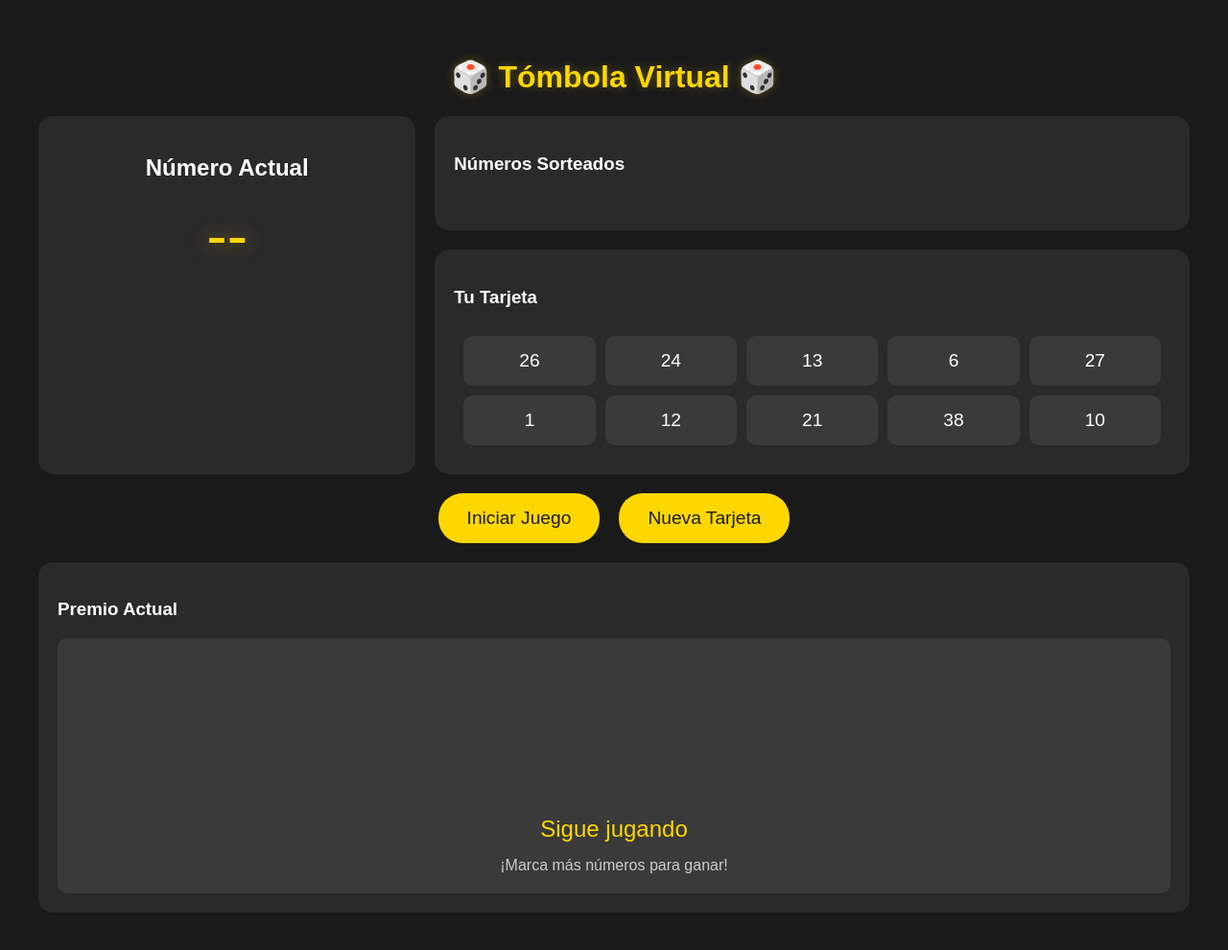
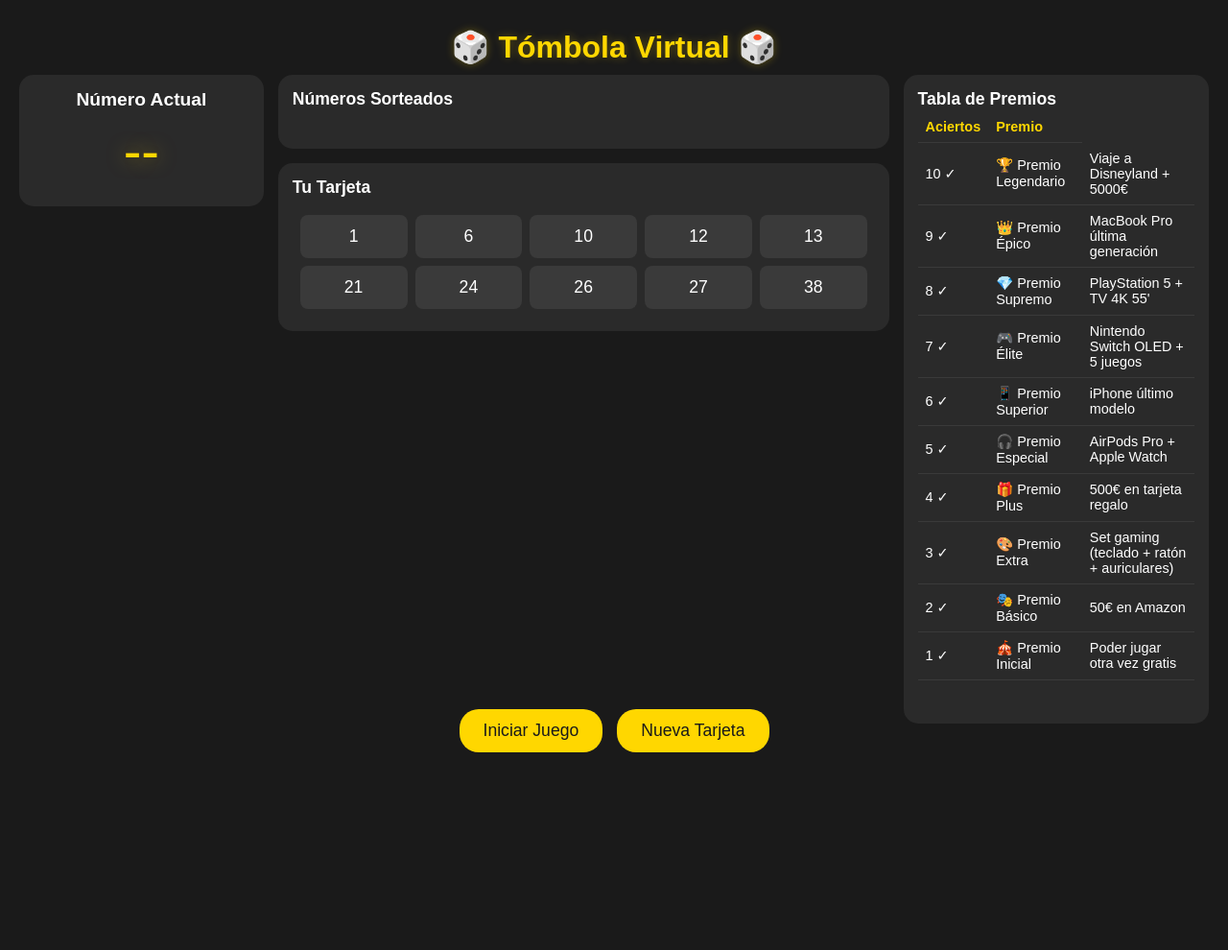
Before and after one commit to PCSolucion/tombola, a plain HTML site: page index.html in a window 1280 px wide. Shown: the whole page at 96% size. After the commit the page ends 820 px from the top, so only its background shows below. Drawn offline with Linux system fonts and the light colour scheme.

Commit message:
archivos iniciales

```diff
--- a/index.html
+++ b/index.html
@@ -16,6 +16,7 @@
                 <div id="currentNumber">--</div>
             </div>
 
+            <div class="game-section">
                 <div class="drawn-numbers">
                     <h3>Números Sorteados</h3>
                     <div id="drawnNumbersList"></div>
@@ -27,18 +28,24 @@
                 </div>
             </div>
 
+            <div class="prizes-table">
+                <h3>Tabla de Premios</h3>
+                <table id="prizesTable">
+                    <thead>
+                        <tr>
+                            <th>Aciertos</th>
+                            <th>Premio</th>
+                        </tr>
+                    </thead>
+                    <tbody>
+                    </tbody>
+                </table>
+            </div>
+        </div>
+
         <div class="controls">
             <button id="startButton" class="control-button">Iniciar Juego</button>
             <button id="newCardButton" class="control-button">Nueva Tarjeta</button>
-        </div>
-
-        <div class="prize-section">
-            <h3>Premio Actual</h3>
-            <div class="prize-display">
-                <div id="prizeImage" class="prize-image"></div>
-                <div id="prizeName" class="prize-name">¡Juega para ganar!</div>
-                <div id="prizeDescription" class="prize-description">Marca números para ganar premios</div>
-            </div>
         </div>
     </div>
     <script src="script.js"></script>
--- a/script.js
+++ b/script.js
@@ -1,75 +1,15 @@
-// Configuración de premios con sus imágenes correspondientes
+// Configuración de premios
 const prizes = [
-    {
-        name: "🏆 Royal Flush",
-        description: "¡Premio mayor! Un viaje todo pagado",
-        requiredMarks: 10,
-        image: "https://raw.githubusercontent.com/PCSolucion/NW_poker_NW/main/cartas.png",
-        spritePosition: "0 0" // Posición en el sprite de la imagen de Royal Flush
-    },
-    {
-        name: "🎰 Escalera de Color",
-        description: "¡Felicidades! Una consola de videojuegos",
-        requiredMarks: 9,
-        image: "https://raw.githubusercontent.com/PCSolucion/NW_poker_NW/main/cartas.png",
-        spritePosition: "-150px 0" // Ajusta según la posición en el sprite
-    },
-    {
-        name: "🎲 Póker",
-        description: "¡Increíble! Un smartphone de última generación",
-        requiredMarks: 8,
-        image: "https://raw.githubusercontent.com/PCSolucion/NW_poker_NW/main/cartas.png",
-        spritePosition: "-300px 0"
-    },
-    {
-        name: "🎮 Full House",
-        description: "¡Genial! Un set de auriculares gaming",
-        requiredMarks: 7,
-        image: "https://raw.githubusercontent.com/PCSolucion/NW_poker_NW/main/cartas.png",
-        spritePosition: "-450px 0"
-    },
-    {
-        name: "🎯 Color",
-        description: "¡Excelente! Una tarjeta de regalo de $100",
-        requiredMarks: 6,
-        image: "https://raw.githubusercontent.com/PCSolucion/NW_poker_NW/main/cartas.png",
-        spritePosition: "-600px 0"
-    },
-    {
-        name: "🎪 Escalera",
-        description: "¡Muy bien! Un juego de mesa premium",
-        requiredMarks: 5,
-        image: "https://raw.githubusercontent.com/PCSolucion/NW_poker_NW/main/cartas.png",
-        spritePosition: "-750px 0"
-    },
-    {
-        name: "🎨 Trío",
-        description: "¡Bien hecho! Una camiseta exclusiva",
-        requiredMarks: 4,
-        image: "https://raw.githubusercontent.com/PCSolucion/NW_poker_NW/main/cartas.png",
-        spritePosition: "-900px 0"
-    },
-    {
-        name: "🎭 Doble Pareja",
-        description: "¡Buen trabajo! Un llavero coleccionable",
-        requiredMarks: 3,
-        image: "https://raw.githubusercontent.com/PCSolucion/NW_poker_NW/main/cartas.png",
-        spritePosition: "-1050px 0"
-    },
-    {
-        name: "🎪 Pareja",
-        description: "¡Gracias por participar! Un sticker decorativo",
-        requiredMarks: 2,
-        image: "https://raw.githubusercontent.com/PCSolucion/NW_poker_NW/main/cartas.png",
-        spritePosition: "-1200px 0"
-    },
-    {
-        name: "🃏 Carta Alta",
-        description: "¡Sigue intentando! Una entrada para la próxima rifa",
-        requiredMarks: 1,
-        image: "https://raw.githubusercontent.com/PCSolucion/NW_poker_NW/main/cartas.png",
-        spritePosition: "-1350px 0"
-    }
+    { matches: 10, name: "🏆 Premio Legendario", description: "Viaje a Disneyland + 5000€" },
+    { matches: 9, name: "👑 Premio Épico", description: "MacBook Pro última generación" },
+    { matches: 8, name: "💎 Premio Supremo", description: "PlayStation 5 + TV 4K 55'" },
+    { matches: 7, name: "🎮 Premio Élite", description: "Nintendo Switch OLED + 5 juegos" },
+    { matches: 6, name: "📱 Premio Superior", description: "iPhone último modelo" },
+    { matches: 5, name: "🎧 Premio Especial", description: "AirPods Pro + Apple Watch" },
+    { matches: 4, name: "🎁 Premio Plus", description: "500€ en tarjeta regalo" },
+    { matches: 3, name: "🎨 Premio Extra", description: "Set gaming (teclado + ratón + auriculares)" },
+    { matches: 2, name: "🎭 Premio Básico", description: "50€ en Amazon" },
+    { matches: 1, name: "🎪 Premio Inicial", description: "Poder jugar otra vez gratis" }
 ];
 
 // Variables del juego
@@ -79,16 +19,36 @@ let playerNumbers = [];
 let markedNumbers = [];
 let isGameRunning = false;
 
-// Sonido de premio (reutilizado del juego original)
+// Sonidos del juego
 const premioSound = new Audio('https://res.cloudinary.com/pcsolucion/video/upload/v1742121077/premio_bsbuz9.m4a');
+const finalSound = new Audio('https://res.cloudinary.com/pcsolucion/video/upload/v1745595826/jv53ncinnbm45o3dasvi.mp3');
 premioSound.preload = 'auto';
+finalSound.preload = 'auto';
 
 // Inicialización del juego
 document.addEventListener('DOMContentLoaded', () => {
     document.getElementById('startButton').addEventListener('click', toggleGame);
     document.getElementById('newCardButton').addEventListener('click', generateNewCard);
     generateNewCard();
+    initializePrizesTable();
 });
+
+// Inicializar tabla de premios
+function initializePrizesTable() {
+    const tbody = document.querySelector('#prizesTable tbody');
+    tbody.innerHTML = '';
+
+    // Crear filas en orden descendente (10 a 1)
+    prizes.forEach(prize => {
+        const row = document.createElement('tr');
+        row.innerHTML = `
+            <td>${prize.matches} ✓</td>
+            <td>${prize.name}</td>
+            <td>${prize.description}</td>
+        `;
+        tbody.appendChild(row);
+    });
+}
 
 // Generar números aleatorios únicos
 function generateUniqueNumbers(count, max) {
@@ -96,7 +56,7 @@ function generateUniqueNumbers(count, max) {
     while(numbers.size < count) {
         numbers.add(Math.floor(Math.random() * max) + 1);
     }
-    return Array.from(numbers);
+    return Array.from(numbers).sort((a, b) => a - b); // Ordenar números para mejor lectura
 }
 
 // Generar nueva tarjeta para el jugador
@@ -113,23 +73,16 @@ function generateNewCard() {
         cardGrid.appendChild(numberDiv);
     });
 
-    updatePrizeDisplay();
-}
+    // Limpiar resaltados de la tabla de premios
+    const rows = document.querySelectorAll('#prizesTable tbody tr');
+    rows.forEach(row => {
+        row.classList.remove('current-prize');
+        row.classList.remove('winner-prize');
+    });
 
-// Actualizar visualización del premio
-function updatePrizeDisplay() {
-    const markedCount = markedNumbers.length;
-    let currentPrize = prizes.find(prize => prize.requiredMarks === markedCount) ||
-                      {name: "Sigue jugando", description: "¡Marca más números para ganar!", image: "", spritePosition: "0 0"};
-
-    document.getElementById('prizeName').textContent = currentPrize.name;
-    document.getElementById('prizeDescription').textContent = currentPrize.description;
-
-    const prizeImage = document.getElementById('prizeImage');
-    if (currentPrize.image) {
-        prizeImage.style.backgroundImage = `url(${currentPrize.image})`;
-        prizeImage.style.backgroundPosition = currentPrize.spritePosition;
-    }
+    // Resetear número actual y números sorteados
+    document.getElementById('currentNumber').textContent = '--';
+    document.getElementById('drawnNumbersList').innerHTML = '';
 }
 
 // Iniciar/Detener el juego
@@ -139,25 +92,32 @@ function toggleGame() {
 
     if (!isGameRunning) {
         // Iniciar juego
+        if (drawnNumbers.length >= 20) {
+            generateNewCard(); // Reiniciar si ya se jugaron los 20 números
+        }
+
         isGameRunning = true;
         startButton.textContent = 'Detener';
         newCardButton.disabled = true;
-        drawnNumbers = [];
-        document.getElementById('drawnNumbersList').innerHTML = '';
+
+        // Limpiar resaltados anteriores
+        const rows = document.querySelectorAll('#prizesTable tbody tr');
+        rows.forEach(row => {
+            row.classList.remove('winner-prize');
+        });
 
         gameInterval = setInterval(drawNumber, 2000);
     } else {
         // Detener juego
         isGameRunning = false;
-        startButton.textContent = 'Iniciar Juego';
-        newCardButton.disabled = false;
+        startButton.textContent = 'Continuar';
         clearInterval(gameInterval);
     }
 }
 
 // Sortear un nuevo número
 function drawNumber() {
-    if (drawnNumbers.length >= 50) {
+    if (drawnNumbers.length >= 20) {
         endGame();
         return;
     }
@@ -169,9 +129,13 @@ function drawNumber() {
 
     drawnNumbers.push(newNumber);
 
-    // Actualizar visualización
-    document.getElementById('currentNumber').textContent = newNumber;
+    // Actualizar visualización del número actual
+    const currentNumberDisplay = document.getElementById('currentNumber');
+    currentNumberDisplay.textContent = newNumber;
+    currentNumberDisplay.classList.add('highlight');
+    setTimeout(() => currentNumberDisplay.classList.remove('highlight'), 500);
 
+    // Añadir a la lista de números sorteados
     const numberDiv = document.createElement('div');
     numberDiv.className = 'drawn-number';
     numberDiv.textContent = newNumber;
@@ -193,18 +157,39 @@ function checkNumber(number) {
                 div.classList.add('marked');
                 div.classList.add('highlight');
 
-                // Reproducir sonido
+                // Reproducir sonido de acierto
                 premioSound.currentTime = 0;
                 premioSound.play().catch(e => console.log("Error al reproducir sonido:", e));
             }
         });
 
-        updatePrizeDisplay();
+        // Actualizar resaltado de premio actual
+        updatePrizeHighlight();
 
-        // Verificar si se completó la tarjeta
+        // Si se completan los 10 números, finalizar el juego
         if (markedNumbers.length === 10) {
-            setTimeout(endGame, 1000);
+            setTimeout(endGame, 500);
         }
+    }
+}
+
+// Actualizar resaltado del premio actual
+function updatePrizeHighlight() {
+    const rows = document.querySelectorAll('#prizesTable tbody tr');
+
+    // Eliminar todos los resaltados
+    rows.forEach(row => {
+        row.classList.remove('current-prize');
+        row.classList.remove('winner-prize');
+    });
+
+    if (markedNumbers.length > 0) {
+        // Resaltar el premio actual
+        const currentPrizeRow = rows[10 - markedNumbers.length];
+        currentPrizeRow.classList.add('current-prize');
+
+        // Hacer scroll suave hasta el premio actual en la tabla
+        currentPrizeRow.scrollIntoView({ behavior: 'smooth', block: 'nearest' });
     }
 }
 
@@ -212,12 +197,38 @@ function checkNumber(number) {
 function endGame() {
     clearInterval(gameInterval);
     isGameRunning = false;
-    document.getElementById('startButton').textContent = 'Iniciar Juego';
+    document.getElementById('startButton').textContent = 'Nuevo Juego';
     document.getElementById('newCardButton').disabled = false;
 
-    if (markedNumbers.length === 10) {
-        alert('¡FELICIDADES! ¡Has completado tu tarjeta!');
-    } else {
-        alert('Juego terminado. Has marcado ' + markedNumbers.length + ' números.');
+    // Eliminar resaltado actual y establecer premio final
+    const rows = document.querySelectorAll('#prizesTable tbody tr');
+    rows.forEach(row => row.classList.remove('current-prize'));
+
+    if (markedNumbers.length > 0) {
+        const winnerRow = rows[10 - markedNumbers.length];
+        winnerRow.classList.add('winner-prize');
+        winnerRow.scrollIntoView({ behavior: 'smooth', block: 'nearest' });
+
+        // Reproducir sonido de finalización
+        finalSound.currentTime = 0;
+        finalSound.play().catch(e => console.log("Error al reproducir sonido final:", e));
     }
 }
+
+// Evento para mostrar números restantes al hacer hover sobre el contenedor de números sorteados
+document.addEventListener('DOMContentLoaded', () => {
+    const drawnNumbersContainer = document.querySelector('.drawn-numbers');
+    const originalTitle = drawnNumbersContainer.querySelector('h3').textContent;
+
+    drawnNumbersContainer.addEventListener('mouseenter', () => {
+        if (isGameRunning) {
+            const remaining = 20 - drawnNumbers.length;
+            drawnNumbersContainer.querySelector('h3').textContent =
+                `Números Sorteados (Faltan: ${remaining})`;
+        }
+    });
+
+    drawnNumbersContainer.addEventListener('mouseleave', () => {
+        drawnNumbersContainer.querySelector('h3').textContent = originalTitle;
+    });
+});
--- a/styles.css
+++ b/styles.css
@@ -15,89 +15,113 @@ body {
     color: var(--text-primary);
     font-family: Arial, sans-serif;
     margin: 0;
-    padding: 20px;
+    padding: 10px;
     min-height: 100vh;
 }
 
 .game-container {
-    max-width: 1200px;
+    max-width: 1400px;
     margin: 0 auto;
-    padding: 20px;
+    padding: 10px;
 }
 
 h1 {
     text-align: center;
     color: var(--accent-gold);
     text-shadow: 0 0 10px rgba(255,215,0,0.3);
+    margin: 10px 0;
+    font-size: 2em;
 }
 
 .game-board {
     display: grid;
-    grid-template-columns: 1fr 2fr;
-    gap: 20px;
-    margin-bottom: 20px;
+    grid-template-columns: 0.8fr 2fr 1fr;
+    gap: 15px;
+    margin-bottom: 15px;
+}
+
+.game-section {
+    display: flex;
+    flex-direction: column;
+    gap: 15px;
 }
 
 .current-number-display {
     background-color: var(--background-medium);
-    padding: 20px;
+    padding: 15px;
     border-radius: 15px;
     text-align: center;
-    grid-row: span 2;
+    height: fit-content;
+}
+
+.current-number-display h2 {
+    margin: 0 0 10px 0;
+    font-size: 1.2em;
 }
 
 #currentNumber {
-    font-size: 4em;
+    font-size: 3.5em;
     color: var(--accent-gold);
-    margin: 20px 0;
+    margin: 10px 0;
     text-shadow: 0 0 20px rgba(255,215,0,0.5);
 }
 
 .drawn-numbers {
     background-color: var(--background-medium);
-    padding: 20px;
+    padding: 15px;
     border-radius: 15px;
+}
+
+.drawn-numbers h3 {
+    margin: 0 0 10px 0;
+    font-size: 1.1em;
 }
 
 #drawnNumbersList {
     display: grid;
-    grid-template-columns: repeat(auto-fill, minmax(40px, 1fr));
-    gap: 10px;
-    padding: 10px;
+    grid-template-columns: repeat(auto-fill, minmax(35px, 1fr));
+    gap: 8px;
+    padding: 8px;
 }
 
 .drawn-number {
     background-color: var(--background-light);
     color: var(--text-primary);
-    width: 40px;
-    height: 40px;
+    width: 35px;
+    height: 35px;
     display: flex;
     align-items: center;
     justify-content: center;
     border-radius: 50%;
     font-weight: bold;
+    font-size: 0.9em;
 }
 
 .player-card {
     background-color: var(--background-medium);
-    padding: 20px;
+    padding: 15px;
     border-radius: 15px;
+}
+
+.player-card h3 {
+    margin: 0 0 10px 0;
+    font-size: 1.1em;
 }
 
 .card-grid {
     display: grid;
     grid-template-columns: repeat(5, 1fr);
-    gap: 10px;
-    padding: 10px;
+    gap: 8px;
+    padding: 8px;
 }
 
 .card-number {
     background-color: var(--background-light);
     color: var(--text-primary);
-    padding: 15px;
+    padding: 12px 8px;
     text-align: center;
-    border-radius: 10px;
-    font-size: 1.2em;
+    border-radius: 8px;
+    font-size: 1.1em;
     cursor: pointer;
     transition: all 0.3s ease;
 }
@@ -110,17 +134,17 @@ h1 {
 .controls {
     display: flex;
     justify-content: center;
-    gap: 20px;
-    margin: 20px 0;
+    gap: 15px;
+    margin: 15px 0;
 }
 
 .control-button {
     background-color: var(--accent-gold);
     color: var(--background-dark);
     border: none;
-    padding: 15px 30px;
-    border-radius: 25px;
-    font-size: 1.2em;
+    padding: 12px 25px;
+    border-radius: 20px;
+    font-size: 1.1em;
     cursor: pointer;
     transition: all 0.3s ease;
 }
@@ -135,40 +159,64 @@ h1 {
     cursor: not-allowed;
 }
 
-.prize-section {
+.prizes-table {
     background-color: var(--background-medium);
-    padding: 20px;
+    padding: 15px;
     border-radius: 15px;
-    margin-top: 20px;
+    height: 100%;
 }
 
-.prize-display {
-    display: flex;
-    flex-direction: column;
-    align-items: center;
-    gap: 15px;
-    padding: 20px;
-    background-color: var(--background-light);
-    border-radius: 10px;
+.prizes-table h3 {
+    margin: 0 0 10px 0;
+    font-size: 1.1em;
 }
 
-.prize-image {
-    width: 150px;
-    height: 150px;
-    background-size: cover;
-    background-position: center;
-    border-radius: 10px;
+#prizesTable {
+    width: 100%;
+    border-collapse: collapse;
+    font-size: 0.9em;
 }
 
-.prize-name {
-    font-size: 1.5em;
-    color: var(--accent-gold);
-    text-align: center;
+#prizesTable th,
+#prizesTable td {
+    padding: 8px;
+    text-align: left;
+    border-bottom: 1px solid var(--background-light);
+    transition: all 0.3s ease;
 }
 
-.prize-description {
-    color: var(--text-secondary);
-    text-align: center;
+#prizesTable th {
+    color: var(--accent-gold);
+    font-size: 1em;
+    padding-top: 0;
+}
+
+#prizesTable tr {
+    transition: all 0.3s ease;
+}
+
+#prizesTable tr.current-prize {
+    background-color: rgba(147, 112, 219, 0.3);
+    transform: scale(1.02);
+    box-shadow: 0 0 10px rgba(147, 112, 219, 0.5);
+}
+
+#prizesTable tr.current-prize td {
+    font-size: 1em;
+    font-weight: bold;
+    color: #fff;
+}
+
+#prizesTable tr.winner-prize {
+    background-color: rgba(255, 140, 0, 0.4);
+    transform: scale(1.02);
+    box-shadow: 0 0 15px rgba(255, 140, 0, 0.6);
+}
+
+#prizesTable tr.winner-prize td {
+    font-size: 1em;
+    font-weight: bold;
+    color: var(--accent-gold);
 }
 
 @keyframes numberAppear {
@@ -195,3 +243,30 @@ h1 {
 .highlight {
     animation: highlight 0.5s ease-in-out;
 }
+
+/* Responsive design */
+@media (max-width: 1200px) {
+    .game-board {
+        grid-template-columns: 1fr 2fr 1fr;
+    }
+
+    #currentNumber {
+        font-size: 3em;
+    }
+
+    .card-number {
+        padding: 10px 6px;
+        font-size: 1em;
+    }
+}
+
+@media (max-width: 992px) {
+    .game-board {
+        grid-template-columns: 1fr;
+        grid-template-rows: auto auto auto;
+    }
+
+    .prizes-table {
+        max-height: none;
+    }
+}
```
Lines whose indentation alone changed are shown as unchanged.
